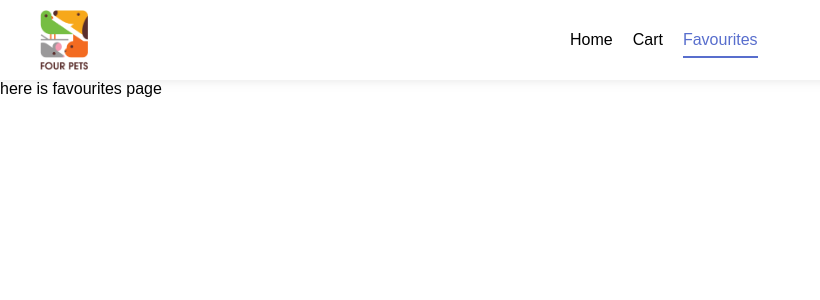
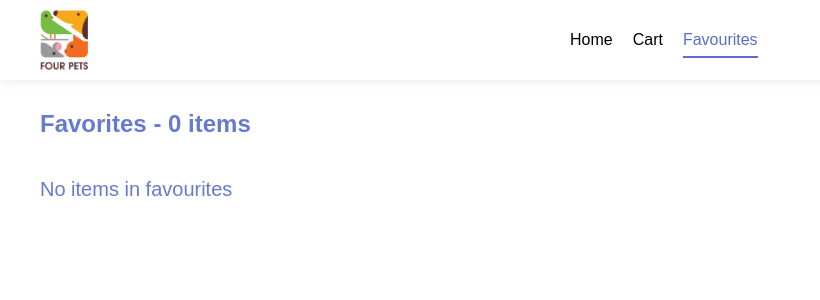
Before and after one commit to BoikoYV/online-shop-react, a React (Create React App) app: page /favourites in a window 1280 px wide. Shown: the top 300 px of the page, without its empty margins (0-820 px from the left). Built offline with nearby package versions, Linux system fonts and the light colour scheme; a web font is replaced by a local one.

Commit message:
add favourites page

```diff
--- a/src/components/CardsList/CardsList.jsx
+++ b/src/components/CardsList/CardsList.jsx
@@ -6,7 +6,7 @@ import styles from './CardsList.module.css';
 
 const CardsList = ({ cards, onClickHandler, changeFavouriteHandler, favouritesCardsArr }) => {
 
-    const cardsComponents = cards.cardsList.map(({ title, price, articul, color, imgSrc }) => {
+    const cardsComponents = cards.map(({ title, price, articul, color, imgSrc }) => {
         return (
             <Card key={articul}
                 title={title}
@@ -28,14 +28,14 @@ const CardsList = ({ cards, onClickHandler, changeFavouriteHandler, favouritesCa
 };
 
 CardsList.propTypes = {
-    cards: PropTypes.object.isRequired,
+    cards: PropTypes.array.isRequired,
     onClickHandler: PropTypes.func.isRequired,
     changeFavouriteHandler: PropTypes.func.isRequired,
     favouritesCardsArr: PropTypes.array
 };
 
 CardsList.defaultProps = {
-    cards: {},
+    cards: [],
     favouritesCardsArr: []
 };
 
--- a/src/pages/Cards.jsx
+++ b/src/pages/Cards.jsx
@@ -74,7 +74,7 @@ const Cards = () => {
     } else {
 
         content = (
-            <CardsList cards={cardsList}
+            <CardsList cards={cardsList.cardsList}
                 onClickHandler={onClickHandler}
                 changeFavouriteHandler={changeFavouriteHandler}
                 favouritesCardsArr={cardsInFavorites} />
--- a/src/pages/Cart.module.css
+++ b/src/pages/Cart.module.css
@@ -7,6 +7,7 @@
 .cartTitle {
     margin-bottom: 40px;
     font-family: "Alumatica", sans-serif;
+    color: #667ad1;
 }
 
 .listTitles {
--- a/src/pages/Favourites.jsx
+++ b/src/pages/Favourites.jsx
@@ -1,16 +1,111 @@
-import React from 'react';
-import PropTypes from 'prop-types';
+import React, { useState, useEffect } from 'react';
+import { getCardsList } from '../api/api';
+import { getDataFromLs } from '../getDataFromLs';
+import CardsList from '../components/CardsList/CardsList';
+import Modal from '../components/Modal/Modal';
+import modalStyles from '../components/Modal/Modal.module.css';
+import createModalButtons from '../components/Modal/createModalButtons';
+import styles from './Favourites.module.css';
 
 const Favourites = props => {
+    const [cardsList, setCardsList] = useState([]);
+    const [isLoading, setIsLoading] = useState(true);
+    const [hasError, setHasError] = useState(false);
+    const [cardsInFavorites, setCardsInFavorites] = useState(getDataFromLs('favouriteCards'));
+    const [currrentCardArticul, setCurrrentCardArticul] = useState(null);
+    const [cardsInCart, setCardsInCart] = useState(getDataFromLs('cardsInCart'));
+    const [isModalOpen, setIsModalOpen] = useState(false);
+
+    // LocalStorage
+    useEffect(() => {
+        localStorage.setItem('cardsInCart', JSON.stringify(cardsInCart));
+    }, [cardsInCart])
+
+    useEffect(() => {
+        localStorage.setItem('favouriteCards', JSON.stringify(cardsInFavorites));
+    }, [cardsInFavorites]);
+
+    const fetchCardsList = () => {
+        getCardsList()
+            .then(cards => {
+                setCardsList(cards);
+            })
+            .catch(err => {
+                console.error(err.message)
+            })
+            .finally(() => {
+                setIsLoading(false);
+            })
+    }
+
+    useEffect(() => {
+        fetchCardsList();
+    }, [])
+
+    // Cart
+    const addCardsToCartHandler = (articulName) => {
+        if (!cardsInCart.includes(articulName)) {
+            setCardsInCart([...cardsInCart, articulName]);
+        }
+        closeModalHandler();
+    }
+
+    // Modal
+    const onClickHandler = (articul) => {
+        setCurrrentCardArticul(articul);
+        setIsModalOpen(true);
+    }
+    const closeModalHandler = () => {
+        setIsModalOpen(false);
+    }
+    const classHide = !isModalOpen ? modalStyles.hide : '';
+
+    // Favourites
+    const changeFavouriteHandler = (articul) => {
+        if (cardsInFavorites.includes(articul)) {
+            const favourites = cardsInFavorites.filter((articulNum) => articulNum !== articul)
+            setCardsInFavorites(favourites);
+        } else {
+            setCardsInFavorites([...cardsInFavorites, articul]);
+        };
+    };
+
+    let content;
+    if (isLoading) {
+        content = (<p>Loading</p>);
+    } else if (hasError) {
+        content = (<div>Sorry, error</div>)
+    }
+    else {
+        if (cardsInFavorites.length < 1) {
+            content = <p className={styles.noItemsTitle}>No items in favourites</p>;
+        } else {
+            const filteredCards = cardsList.cardsList.filter(({ articul }) => cardsInFavorites.includes(articul));
+            content = (<CardsList
+                cards={filteredCards}
+                onClickHandler={onClickHandler}
+                changeFavouriteHandler={changeFavouriteHandler}
+                favouritesCardsArr={cardsInFavorites} />)
+        }
+    }
+
     return (
-        <div>
-            here is favourites page
+        <div className={styles.favoritesSection}>
+            <div className={styles.container}>
+                <h2 className={styles.favoritesTitle}>Favorites - {cardsInFavorites.length} items</h2>
+                <Modal
+                    header='Do you want to add this product to your cart?'
+                    closeButton={true}
+                    text='This item will be available in the cart'
+                    isShown={isModalOpen}
+                    actions={createModalButtons('Ok', 'Cancel', addCardsToCartHandler, closeModalHandler, currrentCardArticul)}
+                    closeModalHandler={() => { closeModalHandler() }} />
+                {content}
+                <div onClick={() => { closeModalHandler() }} className={`${modalStyles.overlay} ${classHide}`}></div>
+            </div>
         </div>
     );
 };
 
-Favourites.propTypes = {
-
-};
 
 export default Favourites;
--- /dev/null
+++ b/src/pages/Favourites.module.css
@@ -0,0 +1,23 @@
+.favoritesSection {
+    padding: 30px 0;
+}
+
+.favoritesTitle {
+    margin-bottom: 40px;
+    font-family: "Alumatica", sans-serif;
+    color: #667ad1;
+}
+
+.noItemsTitle {
+    font-weight: 500;
+    font-family: "Alumatica", sans-serif;
+    font-size: 20px;
+    color: #667ad1;
+    margin-top: 40px;
+}
+
+.container {
+    max-width: 1200px;
+    margin: 0 auto;
+    padding: 0 10px;
+}
```
